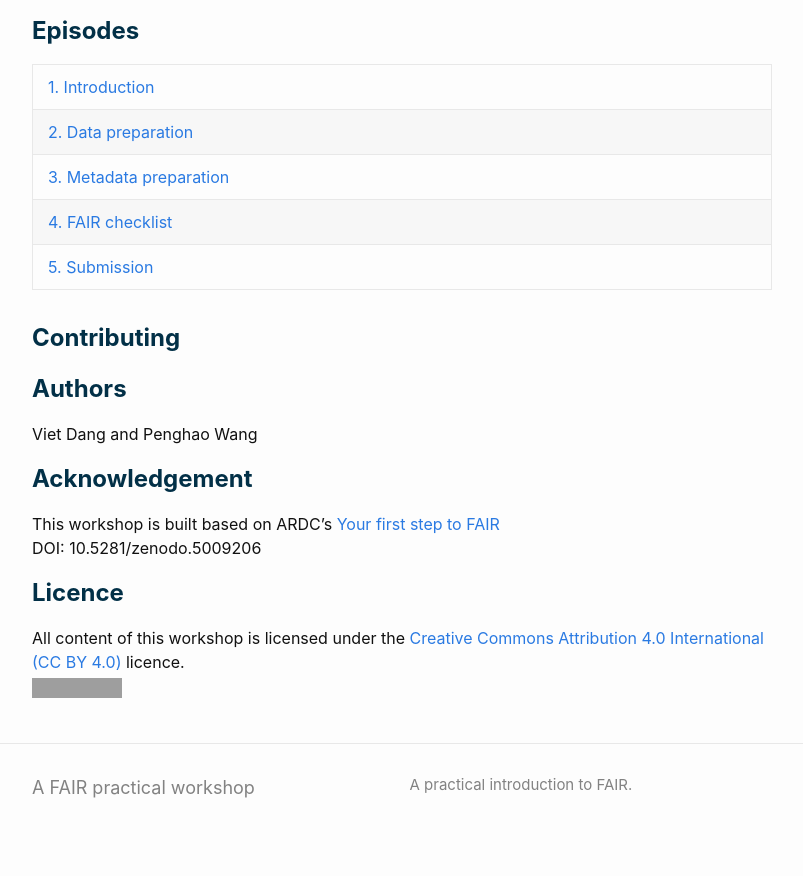
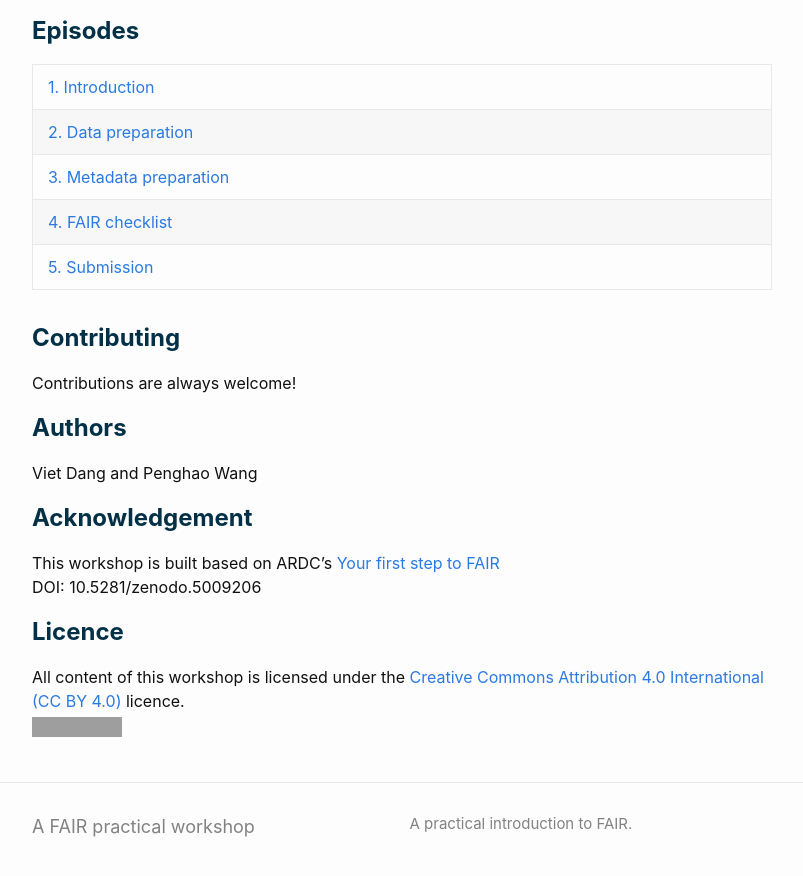
Before and after one commit to WCGA-Murdoch/FAIR-Workshop, a Jekyll site: the page built from index.md, in a window 1280 px wide and 900 px high, scrolled down 596 px. Shown: the top 876 px of the window, without its empty margins (238-1041 px from the left). Built offline with Jekyll 4.4.1, drawn with Linux system fonts in a browser that asks for light colours; our own code applies the rules of GitHub Pages for plain Markdown files; grey boxes are pictures that could not be loaded.

Commit message:
Update README

```diff
--- a/index.md
+++ b/index.md
@@ -32,13 +32,18 @@ This pratical workshop is designed for Murdoch University researchers, graduate
 
 ## <span style="color:#023047"> **Contributing** </span>
 
+Contributions are always welcome!
+
 ## <span style="color:#023047"> **Authors** </span>
+
 Viet Dang and Penghao Wang
 
 ## <span style="color:#023047"> **Acknowledgement** </span>
+
 This workshop is built based on ARDC's [Your first step to FAIR](https://au-research.github.io/your-first-step-to-fair/)
 DOI: 10.5281/zenodo.5009206
 
 ## <span style="color:#023047"> **Licence** </span>
+
 All content of this workshop is licensed under the [Creative Commons Attribution 4.0 International (CC BY 4.0)](https://creativecommons.org/licenses/by/4.0/) licence.
 <a href="https://creativecommons.org/licenses/by/4.0/"><img src="https://mirrors.creativecommons.org/presskit/buttons/80x15/png/by.png" height="20"/></a>
```
Also changed, not shown: README.md.
